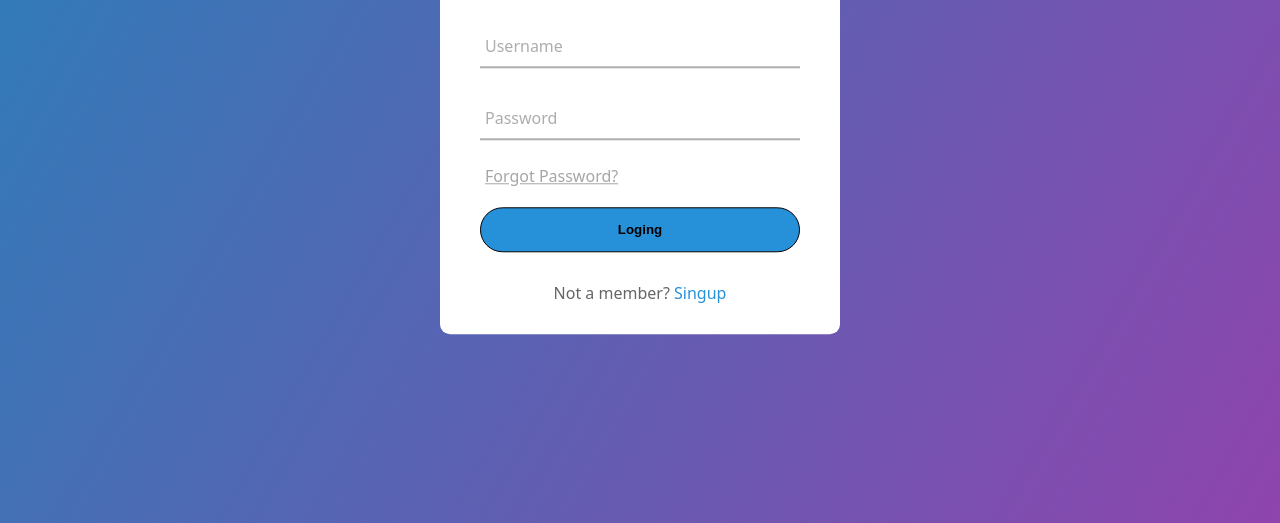
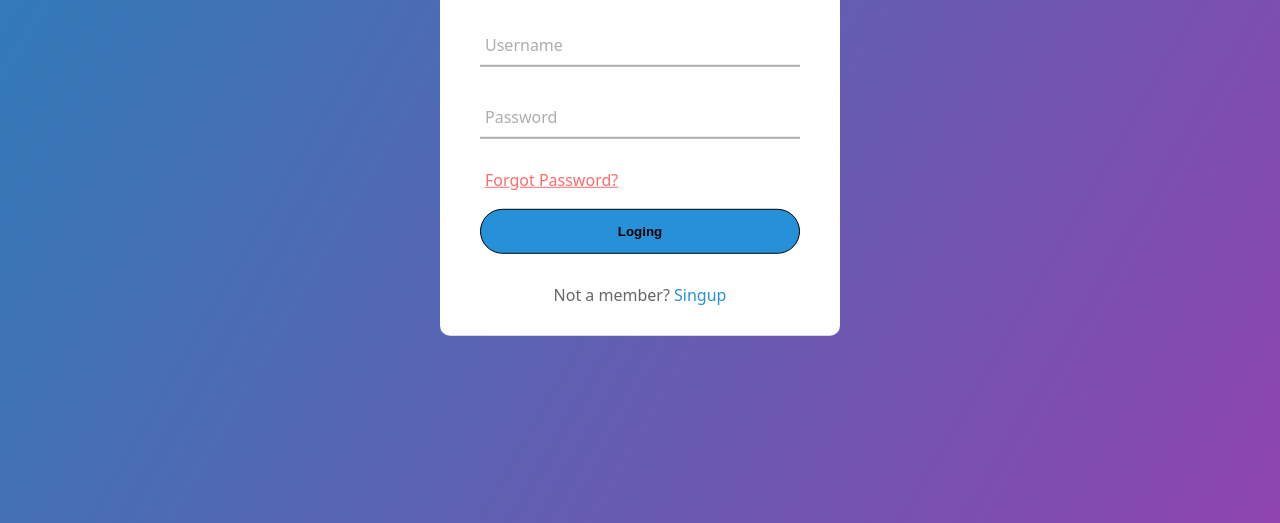
Before and after one commit to ffaizur/login, a plain HTML site: page index.html in a window 1280 px wide. In both pictures the pointer is over the element "Forgot Password?". Shown: the part 277-800 px from the top of the page. Drawn offline with Linux system fonts and the light colour scheme.

Commit message:
Update style.css

```diff
--- a/style.css
+++ b/style.css
@@ -80,10 +80,14 @@ form .txt_field{
     margin: -5px 0 20px 5px;
     color: #a6a6a6;
     cursor: pointer;
+    display: inline;
 }
 
 .pass:hover{
     text-decoration: underline;
+    color: rgb(255, 108, 108);
+    transition: .7s;
+
 }
 
 input[type="submit"]{
@@ -95,11 +99,13 @@ input[type="submit"]{
     font-weight: 700;
     cursor: pointer;
     outline: none;
+    margin-top: 18px;
 }
 
 input[type="submit"]:hover{
     border-color: #2691d9;
     transition: .5s;
+    color: rgb(236, 255, 244);
 }
 
 .signup_link{
```
